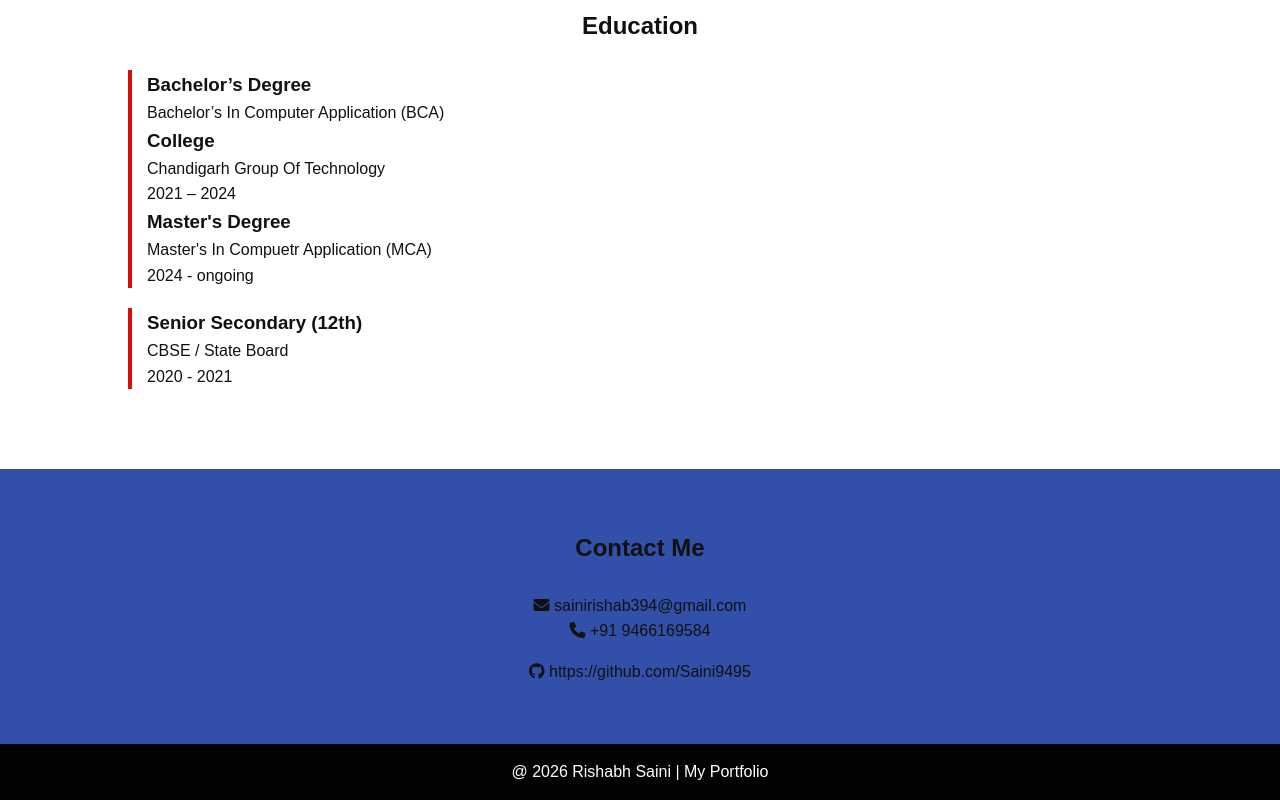
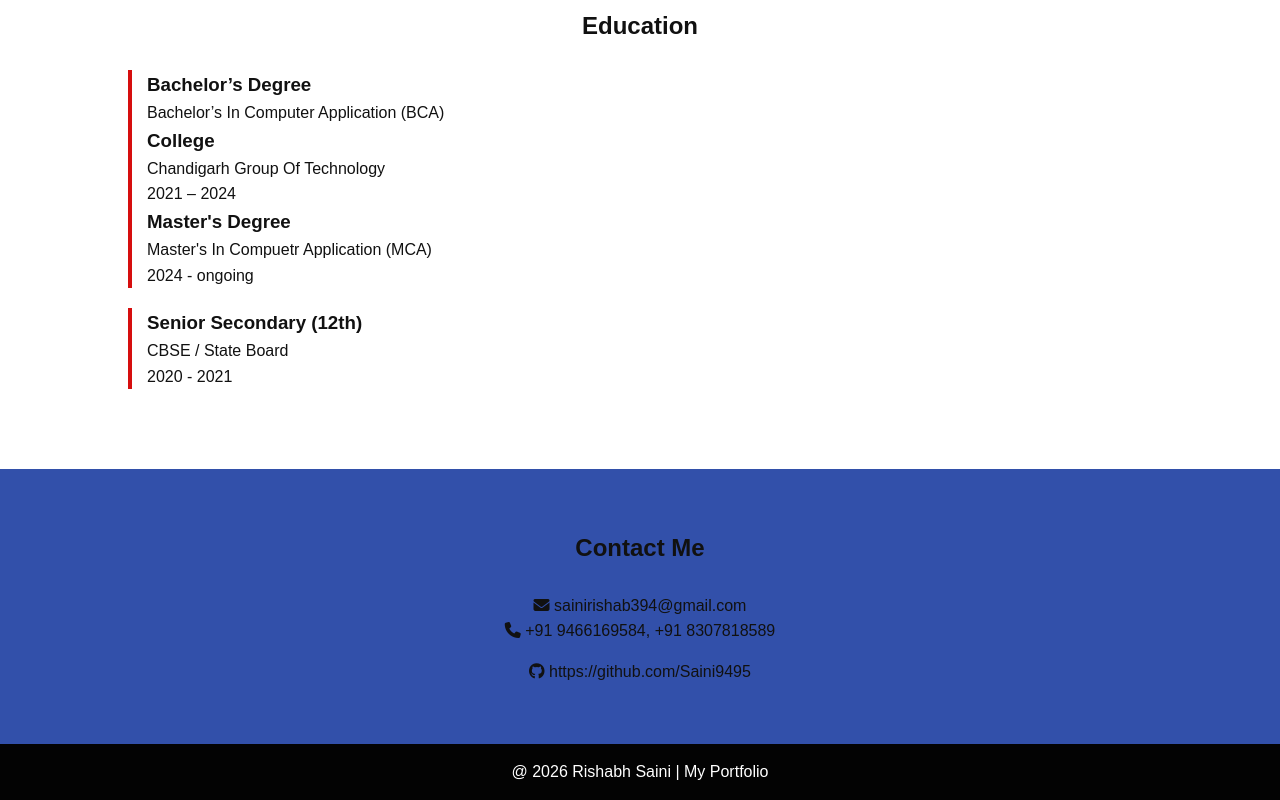
Before and after one commit to Saini9495/My-portfolio, a plain HTML site: page index.html in a window 1280 px wide. Shown: the part 899-1699 px from the top of the page. Drawn offline with Linux system fonts and the light colour scheme.

Commit message:
updated the contact no.

```diff
--- a/index.html
+++ b/index.html
@@ -78,7 +78,7 @@
     <h2>Contact Me</h2>
 
     <p><i class="fas fa-envelope"></i> sainirishab394@gmail.com </p>
-    <p><i class="fas fa-phone"></i> +91 9466169584</p>
+    <p><i class="fas fa-phone"></i> +91 9466169584, +91 8307818589</p>
 
     <div class="socials">
       <p><i class="fab fa-github"></i> https://github.com/Saini9495</p>
```
